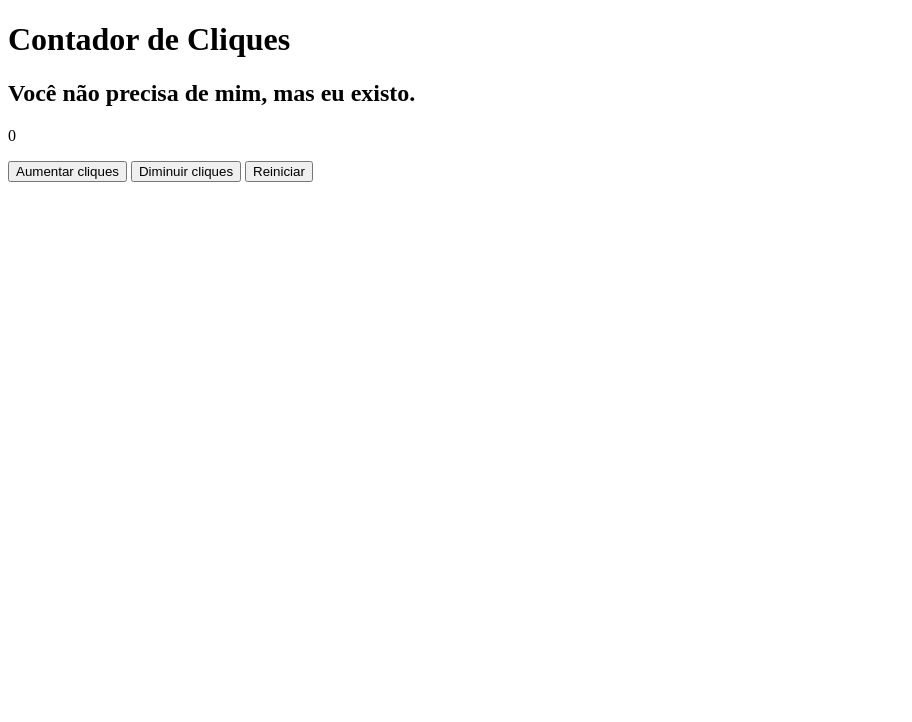
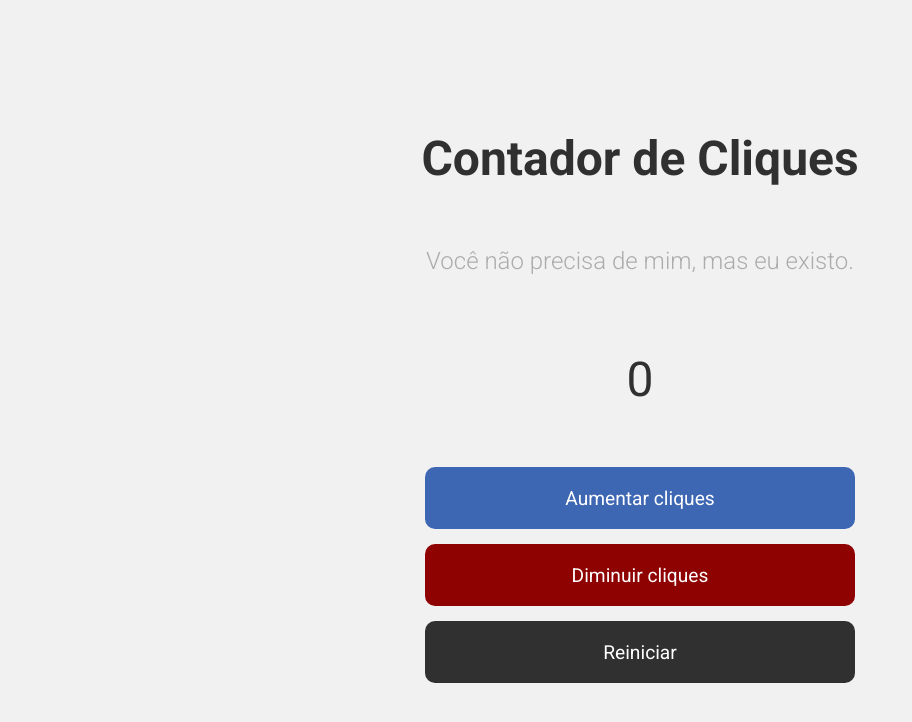
Before and after one commit to Verour3/Clicker, a plain HTML site: page index.html in a window 1280 px wide. Shown: the whole page, without its empty margins (0-912 px from the left). Drawn offline with Linux system fonts and the light colour scheme.

Commit message:
atualizando visual

```diff
--- a/index.html
+++ b/index.html
@@ -1,16 +1,32 @@
 <!DOCTYPE html>
 <html lang="pt-BR">
+  <link rel="stylesheet" href="styles.css" />
+  <link rel="preconnect" href="https://fonts.googleapis.com" />
+  <link rel="preconnect" href="https://fonts.gstatic.com" crossorigin />
+  <link
+    href="https://fonts.googleapis.com/css2?family=Oswald:wght@200..700&family=Roboto:ital,wght@0,100..900;1,100..900&display=swap"
+    rel="stylesheet"
+  />
   <head>
     <meta charset="UTF-8" />
     <title>Contador de Cliques</title>
   </head>
   <body>
-    <h1>Contador de Cliques</h1>
-    <h2>Você não precisa de mim, mas eu existo.</h2>
-    <p id="contador">0</p>
-    <button onclick="aumentar()">Aumentar cliques</button>
-    <button onclick="diminuir()">Diminuir cliques</button>
-    <button onclick="reiniciar()">Reiniciar</button>
+    <div class="container__textos">
+      <h1 class="container__título">Contador de Cliques</h1>
+      <h2 class="container__descricao">
+        Você não precisa de mim, mas eu existo.
+      </h2>
+      <p class="contador" id="contador">0</p>
+
+      <button class="botao__aumentar" onclick="aumentar()">
+        Aumentar cliques
+      </button>
+      <button class="botao__diminuir" onclick="diminuir()">
+        Diminuir cliques
+      </button>
+      <button class="botao__reiniciar" onclick="reiniciar()">Reiniciar</button>
+    </div>
 
     <script src="script.js"></script>
   </body>
--- /dev/null
+++ b/styles.css
@@ -0,0 +1,120 @@
+:root {
+  --white: #ffffff;
+  --carbon: #303030;
+  --light-carbon: #4d4d4d;
+  --black: #1d1d1d;
+  --gray: #acacac;
+  --light-gray: #f1f1f1;
+  --blue: #3d66b3;
+  --light-blue: #5084c9;
+  --red: #8f0202;
+  --light-red: rgb(197, 13, 13);
+
+  --main-font: "Roboto";
+  --second-font: "Josefin Sans";
+}
+
+body {
+  margin: 0;
+  padding: 0;
+  min-height: 100vh;
+  display: flex;
+  justify-content: center;
+  align-items: center;
+  background: var(--light-gray);
+}
+
+.container__textos {
+  display: flex;
+  flex-direction: column;
+  gap: 0.5em;
+  margin-bottom: 1em;
+}
+
+.container__título {
+  color: var(--carbon);
+  font-family: var(--main-font);
+  font-size: 3em;
+  text-align: center;
+}
+
+.container__descricao {
+  color: var(--gray);
+  font-family: var(--main-font);
+  font-size: 1.5em;
+  font-weight: 300;
+  text-align: center;
+}
+
+.contador {
+  display: flex;
+  flex-direction: column;
+  justify-content: center;
+  align-items: center;
+  color: var(--carbon);
+  font-family: var(--main-font);
+  font-size: 3em;
+}
+
+.botao__aumentar {
+  font-family: var(--main-font);
+  font-size: 1.2em;
+  padding: 1em;
+  margin: 0.2em;
+  border: none;
+  border-radius: 10px;
+  background-color: var(--blue);
+  color: var(--white);
+  cursor: pointer;
+}
+
+.botao__aumentar:active {
+  transform: scale(1.2);
+}
+
+.botao__aumentar:hover {
+  background-color: var(--light-blue);
+  transition: all 0.2s ease;
+}
+
+.botao__diminuir {
+  font-family: var(--main-font);
+  font-size: 1.2em;
+  padding: 1em;
+  margin: 0.2em;
+  border: none;
+  border-radius: 10px;
+  background-color: var(--red);
+  color: var(--white);
+  cursor: pointer;
+}
+
+.botao__diminuir:active {
+  transform: scale(1.2);
+}
+
+.botao__diminuir:hover {
+  background-color: var(--light-red);
+  transition: all 0.2s ease;
+}
+
+.botao__reiniciar {
+  font-family: var(--main-font);
+  font-size: 1.2em;
+  padding: 1em;
+  margin: 0.2em;
+  border: none;
+  border-radius: 10px;
+  background-color: var(--carbon);
+  color: var(--white);
+  cursor: pointer;
+}
+
+.botao__reiniciar:active {
+  transform: scale(1.2);
+}
+
+.botao__reiniciar:hover {
+  background-color: var(--light-carbon);
+  transition: all 0.2s ease;
+}
```
